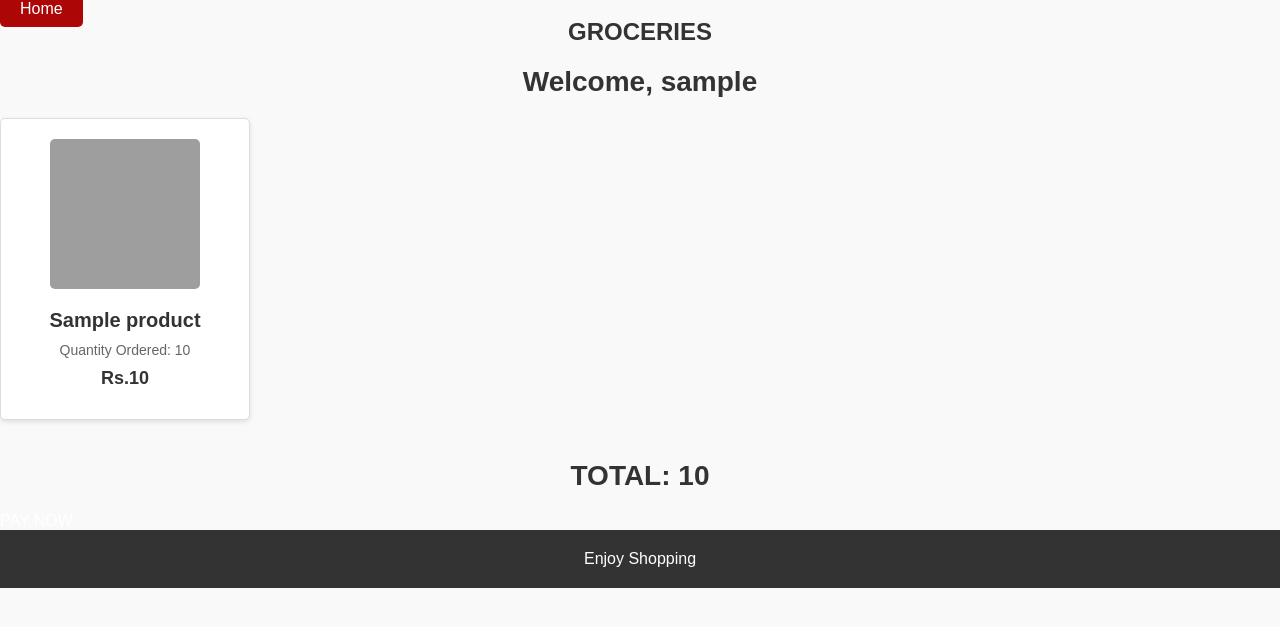
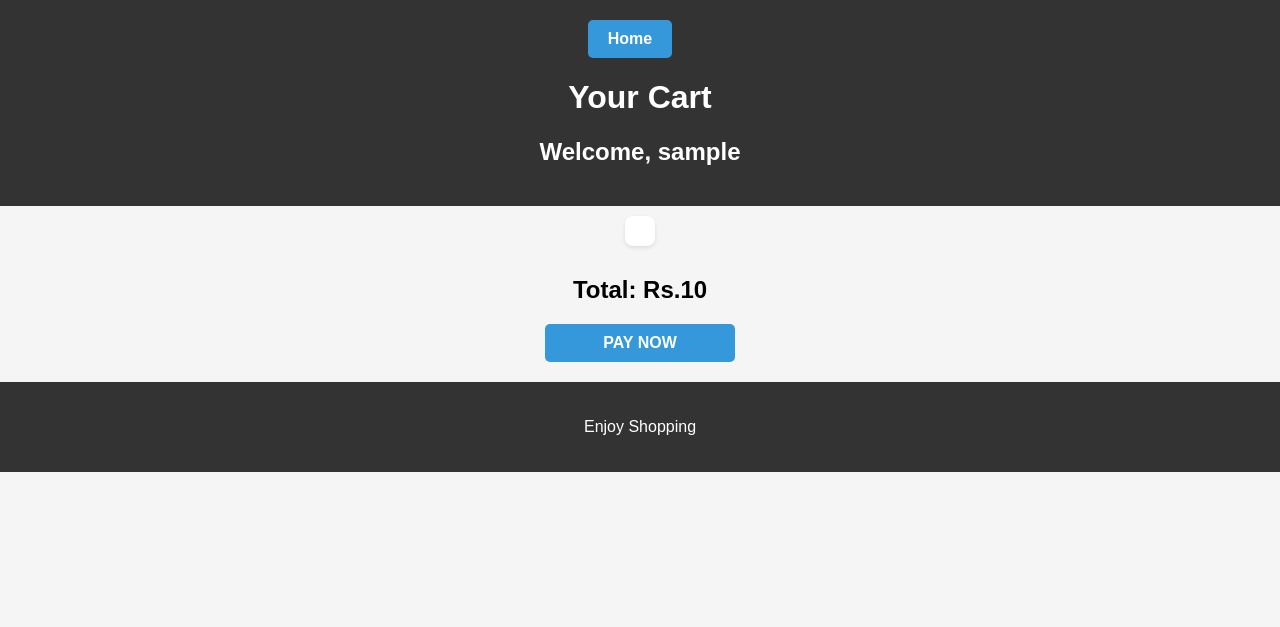
Before and after one commit to ARK159/DBMS-Project, a Flask app: template templates/cart.html in a window 1280 px wide. Shown: the top 627 px of the page. Run offline with Flask 3, Linux system fonts and the light colour scheme; the template is opened without the code that fills it: most values are stand-ins (such as "Sample title", 1, 10 or a date in 2020); grey boxes are pictures that could not be loaded.

Commit message:
Update cart.html

```diff
--- a/templates/cart.html
+++ b/templates/cart.html
@@ -1,42 +1,136 @@
 <!DOCTYPE html>
 <html>
 <head>
-    <title>Groceries</title>
-    <link rel="stylesheet" href="{{url_for('static',filename='css/groceries.css')}}">
+    <title>Your Cart - Groceries</title>
+    <style>
+        body {
+            font-family: Arial, sans-serif;
+            margin: 0;
+            padding: 0;
+            background-color: #f5f5f5;
+        }
+
+        header {
+            background-color: #333;
+            color: #fff;
+            text-align: center;
+            padding: 20px 0;
+        }
+
+        nav {
+            margin-bottom: 20px;
+        }
+
+        nav a {
+            color: #fff;
+            text-decoration: none;
+            margin-right: 20px;
+            font-weight: bold;
+        }
+
+        .product-list {
+            display: flex;
+            flex-wrap: wrap;
+            justify-content: center;
+        }
+
+        .product {
+            background-color: #fff;
+            border-radius: 8px;
+            box-shadow: 0 2px 4px rgba(0, 0, 0, 0.1);
+            margin: 10px;
+            padding: 15px;
+            text-align: center;
+        }
+
+        .product img {
+            max-width: 100%;
+        }
+
+        .product-info h3 {
+            margin-top: 10px;
+            font-size: 1.2rem;
+        }
+
+        .product-info ul {
+            list-style: none;
+            padding: 0;
+        }
+
+        .product-info ul li {
+            margin: 5px 0;
+        }
+
+        .price {
+            color: #e74c3c;
+            font-weight: bold;
+        }
+
+        .total {
+            text-align: center;
+            margin-top: 20px;
+            font-size: 1.5rem;
+        }
+
+        .pay-now-button {
+            display: block;
+            text-align: center;
+            background-color: #3498db;
+            color: #fff;
+            padding: 10px 20px;
+            border-radius: 5px;
+            text-decoration: none;
+            font-weight: bold;
+            margin: 20px auto;
+            width: 150px;
+        }
+
+        footer {
+            text-align: center;
+            padding: 20px 0;
+            background-color: #333;
+            color: #fff;
+        }
+
+        .home-button {
+            display: inline-block;
+            background-color: #3498db;
+            color: #fff;
+            padding: 10px 20px;
+            border-radius: 5px;
+            text-decoration: none;
+            font-weight: bold;
+            transition: background-color 0.3s ease;
+        }
+
+        .home-button:hover {
+            background-color: #2980b9;
+        }
+    </style>
 </head>
 <body>
+    <header>
+        <nav>
+            <a href="{{ url_for('home',username=username) }}" class="home-button">Home</a>
+        </nav>
+        <h1>Your Cart</h1>
+        <h2>Welcome, {{ username }}</h2>
+    </header>
 
-        <a href="{{ url_for('home',username=username) }}" class="home-button">Home</a>
-        <h2>Groceries</h2>
-        <h1>Welcome, {{ username }}</h1>
+    <section class="cart">
         <div class="product-list">
-            {% for products in product %}
+            {% for product in products %}
             <div class="product">
 
-                <img src="{{ url_for('static',filename='images/'+products[-2].strip()) }}" alt="Product Image">
-                <div class="product-info">
-
-                    <h3>{{ products[9] }}</h3>
-                    {% for i in range(products|length -2) %}
-                            {% if products[i]!=None and (i!=0 and i!=7 and i!=6) %}
-                            <p>{{ columns[i] }}: {{ products[i] }}</p>
-                            {% endif %}
-
-                    {% endfor %}
-                    <p>{{"Quantity Ordered"}}: {{quantity[loop.index0]}}</p>
-
-                    <p class="price">Rs.{{ products[5]*quantity[loop.index0]}}</p>
-                </div>
             </div>
-
             {% endfor %}
         </div>
-        <h1>{{ "TOTAL:"}} {{total }}</h1>
+        <h1 class="total">Total: Rs.{{ total }}</h1>
         <a href="{{ url_for('payment',username=username) }}" class="pay-now-button">PAY NOW</a>
+    </section>
 
-    </div>
     <footer>
-        Enjoy Shopping
+        <p>Enjoy Shopping</p>
     </footer>
 </body>
 </html>
```
